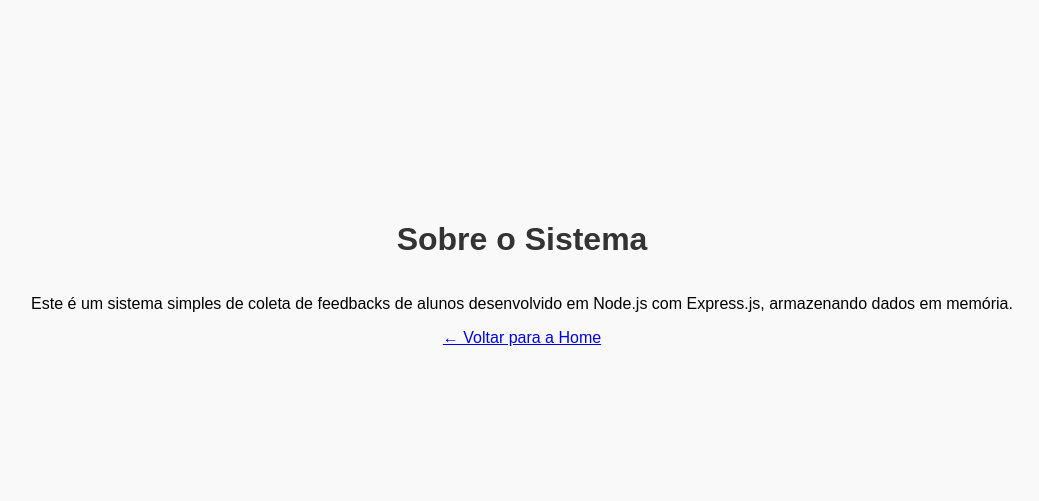
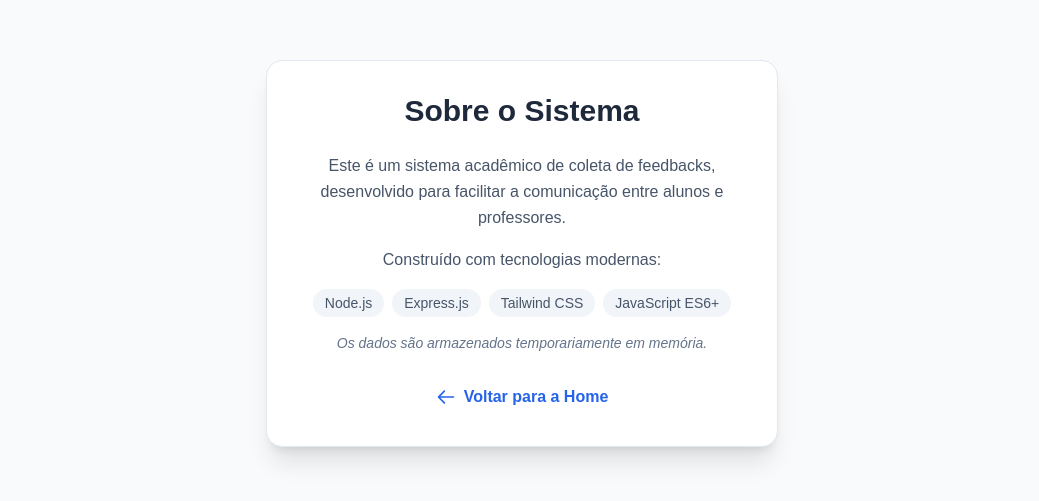
Before and after one commit to DevNinee/sistema-de-feedbacks, a website: page public/sobre.html in a window 1280 px wide. Shown: the part 147-648 px from the top of the page, without its empty margins (118-1157 px from the left). Drawn offline with nearby package versions, Linux system fonts and the light colour scheme.

Commit message:
feat: configura rota /sobre e atualiza design da página

```diff
--- a/public/sobre.html
+++ b/public/sobre.html
@@ -4,14 +4,46 @@
 <head>
     <meta charset="UTF-8">
     <meta name="viewport" content="width=device-width, initial-scale=1.0">
-    <title>Sobre - Feedbacks</title>
+    <title>Sobre - Sistema de Feedbacks</title>
     <link rel="stylesheet" href="/style.css">
+    <script src="https://cdn.tailwindcss.com"></script>
 </head>
 
-<body>
-    <h1>Sobre o Sistema</h1>
-    <p>Este é um sistema simples de coleta de feedbacks de alunos desenvolvido em Node.js com Express.js, armazenando dados em memória.</p>
-    <a href="/">&larr; Voltar para a Home</a>
+<body class="bg-slate-50 flex flex-col items-center justify-center min-h-screen p-4 text-center">
+    <div class="bg-white shadow-xl border border-slate-200 rounded-2xl p-8 max-w-lg">
+        <h1 class="text-3xl font-bold mb-6 text-slate-800">Sobre o Sistema</h1>
+
+        <div class="space-y-4 text-slate-600 leading-relaxed">
+            <p>
+                Este é um sistema acadêmico de coleta de feedbacks, desenvolvido para facilitar a comunicação
+                entre alunos e professores.
+            </p>
+            <p>
+                Construído com tecnologias modernas:
+            </p>
+            <ul class="flex flex-wrap justify-center gap-2 mt-4">
+                <li class="bg-slate-100 px-3 py-1 rounded-full text-sm font-medium">Node.js</li>
+                <li class="bg-slate-100 px-3 py-1 rounded-full text-sm font-medium">Express.js</li>
+                <li class="bg-slate-100 px-3 py-1 rounded-full text-sm font-medium">Tailwind CSS</li>
+                <li class="bg-slate-100 px-3 py-1 rounded-full text-sm font-medium">JavaScript ES6+</li>
+            </ul>
+            <p class="mt-6 text-sm italic text-slate-500">
+                Os dados são armazenados temporariamente em memória.
+            </p>
+        </div>
+
+        <div class="mt-8">
+            <a href="/"
+                class="inline-flex items-center text-blue-600 hover:text-blue-800 font-semibold transition-colors">
+                <svg xmlns="http://www.w3.org/2000/svg" class="h-5 w-5 mr-2" fill="none" viewBox="0 0 24 24"
+                    stroke="currentColor">
+                    <path stroke-linecap="round" stroke-linejoin="round" stroke-width="2"
+                        d="M10 19l-7-7m0 0l7-7m-7 7h18" />
+                </svg>
+                Voltar para a Home
+            </a>
+        </div>
+    </div>
 </body>
 
 </html>
--- a/server.js
+++ b/server.js
@@ -9,6 +9,10 @@ app.use(express.urlencoded({ extended: true }));
 
 app.get('/', (req, res) => {
     res.sendFile(__dirname + '/public/index.html');
+});
+
+app.get('/sobre', (req, res) => {
+    res.sendFile(__dirname + '/public/sobre.html');
 });
 
 app.post('/feedbacks/enviar', (req, res) => {
@@ -51,6 +55,7 @@ app.get('/feedbacks/lista', (req, res) => {
                     ${feedbacks.length === 0 ? '<p>Nenhum feedback recebido.</p>' : listaHtml}
                 </div>
                 <br>
+                <a href="/sobre">Sobre</a> |
                 <a href="/">Voltar para o formulário</a>
             </section>
         </body>
```
Also changed, not shown: README.md.
